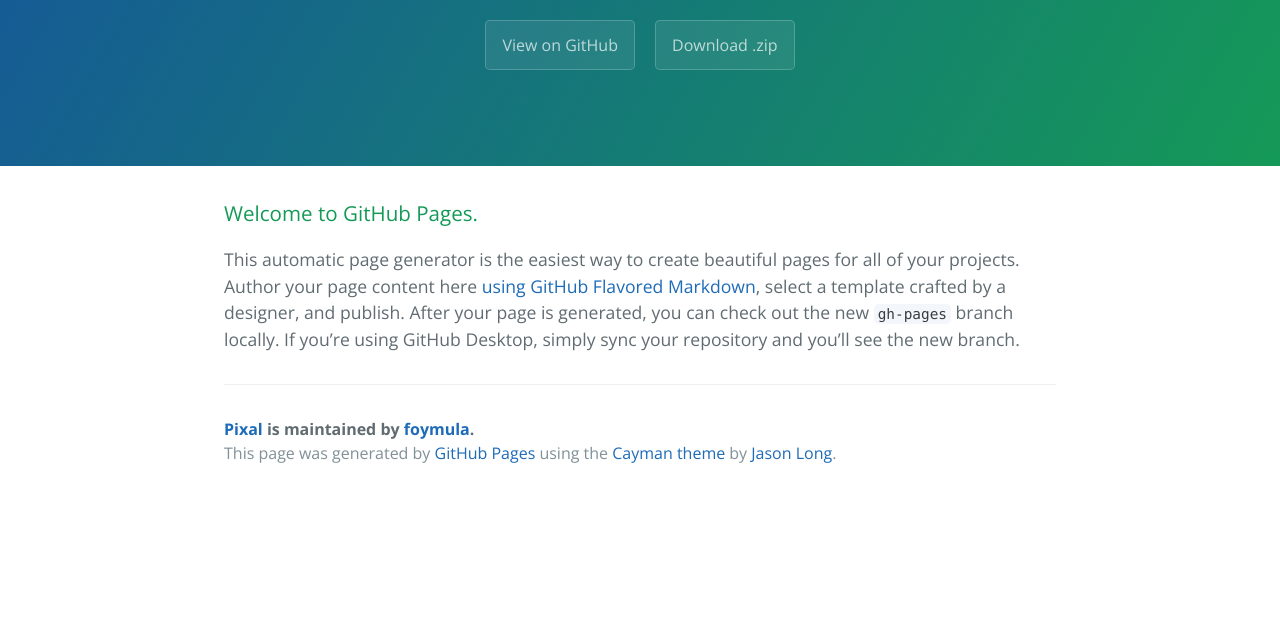
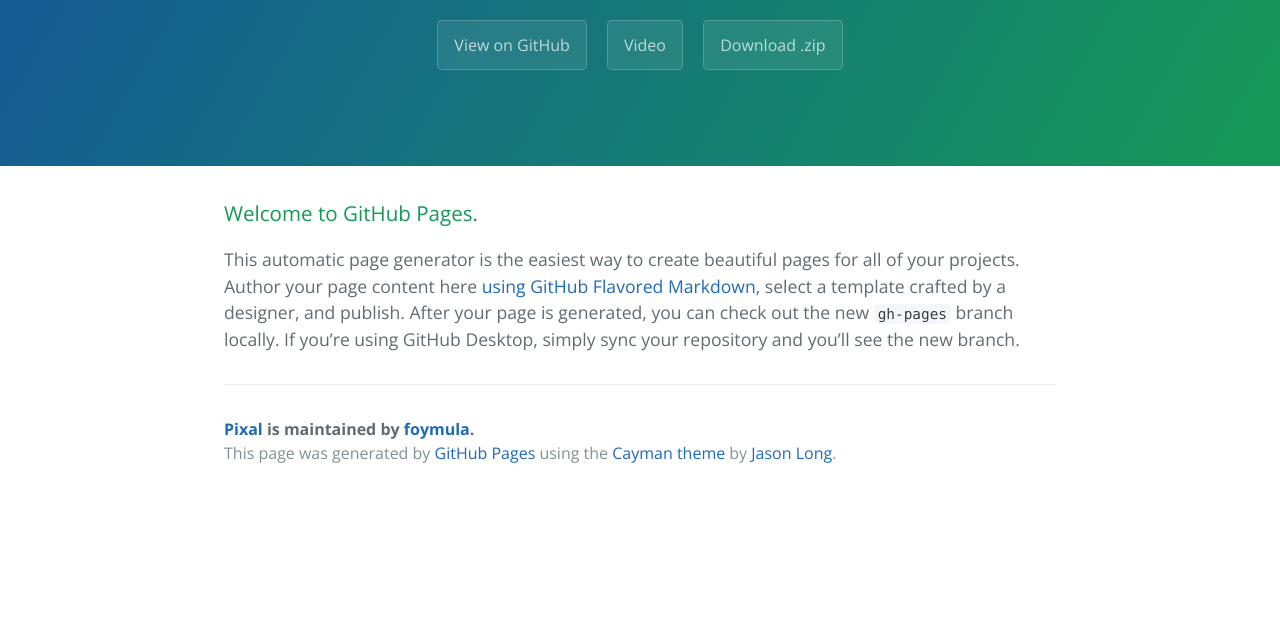
Before and after one commit to foymula/pixalwebsite, a plain HTML site: page index.html in a window 1280 px wide. Shown: the part 170-800 px from the top of the page. Drawn offline with nearby package versions, Linux system fonts and the light colour scheme.

Commit message:
adding video button

```diff
--- a/index.html
+++ b/index.html
@@ -14,6 +14,7 @@
       <h1 class="project-name">Pixal</h1>
       <h2 class="project-tagline"></h2>
       <a href="https://github.com/cdpetty/Pixal" class="btn">View on GitHub</a>
+      <a href="https://youtube.com" class="btn">Video</a>
       <a href="https://github.com/foymula/pixalwebsite/zipball/master" class="btn">Download .zip</a>
     </section>
 
```
